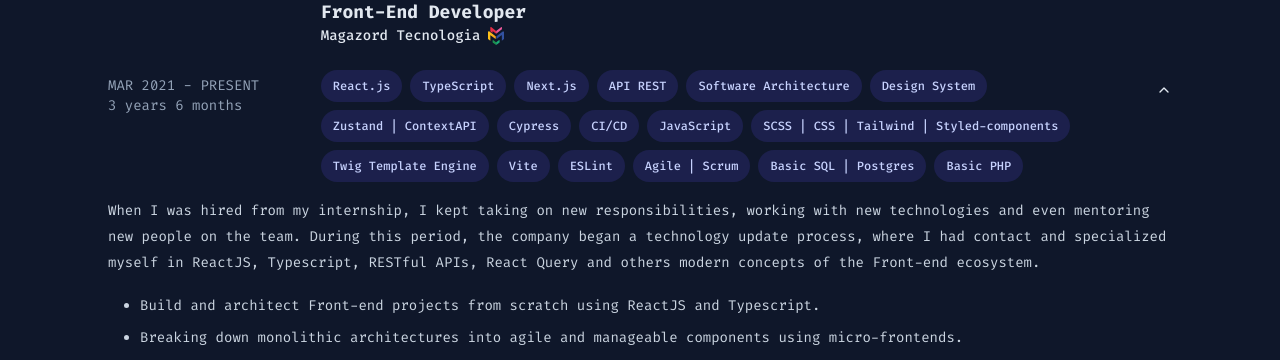
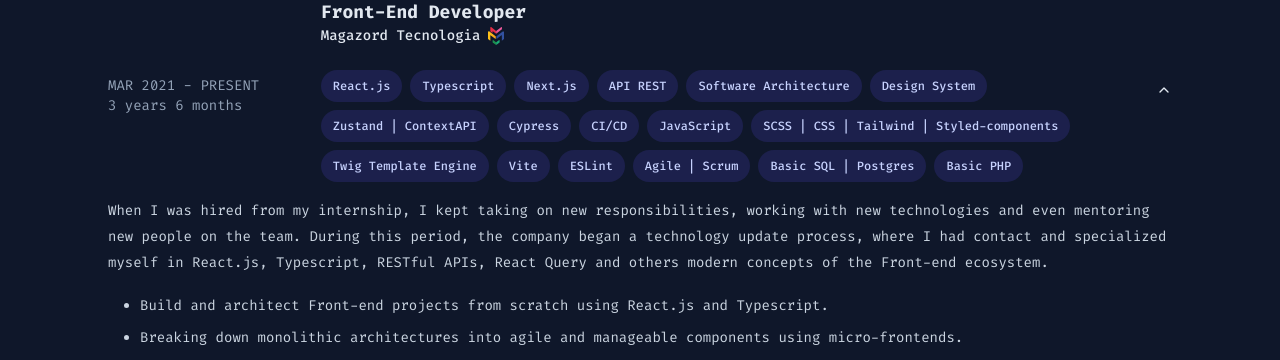
Before and after one commit to lucasdebeterco/lucasdebeterco-dev, a Next.js app: page / in a window 1280 px wide. Both pictures are taken after a click on the button 746 px from the left and 1508 px from the top of the page. Shown: the part 1418-1778 px from the top of the page. Built offline with nearby package versions, Linux system fonts and the light colour scheme.

Commit message:
dt money project

```diff
--- a/src/app/components/about.tsx
+++ b/src/app/components/about.tsx
@@ -14,7 +14,7 @@
                     <div className="flex flex-col gap-4">
                         <h3 className="font-bold">Who am I?</h3>
                         <p className=" text-sm text-zinc-400 [&>b]:text-zinc-100">
-                            I am a developer graduated in Information Systems (Bachelor´s degree) and professional experience in the Front-end development area. I participated in projects with thousands of daily access and also <b>developing applications from scratch to publication</b>, with the objective of achieve the demands of various consumers and retailers in the E-commerce market. I have <b>4 years of professional experience with ReactJS, TypeScript and Twig</b> and great teamwork skills, being responsible for <b>mentoring new people in my Squad</b> multiple times.
+                            I am a developer graduated in Information Systems (Bachelor´s degree) and professional experience in the Front-end development area. I participated in projects with thousands of daily access and also <b>developing applications from scratch to publication</b>, with the objective of achieve the demands of various consumers and retailers in the E-commerce market. I have <b>4 years of professional experience with React.js, Typescript and Twig</b> and great teamwork skills, being responsible for <b>mentoring new people in my Squad</b> multiple times.
                         </p>
                     </div>
                     <div className="flex flex-col gap-4">
--- a/src/app/components/experience.tsx
+++ b/src/app/components/experience.tsx
@@ -34,7 +34,7 @@
 
                                     <ul className="mt-6 flex flex-wrap gap-2 text-xs [&>li]:whitespace-nowrap [&>li]:rounded-full [&>li]:bg-indigo-900/40 [&>li]:px-3 [&>li]:py-2 [&>li]:text-indigo-200">
                                         <li>React.js</li>
-                                        <li>TypeScript</li>
+                                        <li>Typescript</li>
                                         <li>Next.js</li>
                                         <li>API REST</li>
                                         <li>Software Architecture</li>
@@ -56,11 +56,11 @@
                         </div>
                         <AccordionContent>
                             <p className="text-slate-300">
-                                When I was hired from my internship, I kept taking on new responsibilities, working with new technologies and even mentoring new people on the team. During this period, the company began a technology update process, where I had contact and specialized myself in ReactJS, Typescript, RESTful APIs, React Query and others modern concepts of the Front-end ecosystem.
+                                When I was hired from my internship, I kept taking on new responsibilities, working with new technologies and even mentoring new people on the team. During this period, the company began a technology update process, where I had contact and specialized myself in React.js, Typescript, RESTful APIs, React Query and others modern concepts of the Front-end ecosystem.
                             </p>
 
                             <ul className="ml-8 mt-5 flex list-disc flex-col gap-3 text-slate-300">
-                                <li>Build and architect Front-end projects from scratch using ReactJS and Typescript.</li>
+                                <li>Build and architect Front-end projects from scratch using React.js and Typescript.</li>
                                 <li>Breaking down monolithic architectures into agile and manageable components using micro-frontends.</li>
                                 <li>CI/CD practices using AWS Amplify.</li>
                                 <li>Help other developers with pair programming and code reviews.</li>
--- a/src/app/components/projects/data/personal-projects.ts
+++ b/src/app/components/projects/data/personal-projects.ts
@@ -26,7 +26,7 @@
         productionLink: 'https://coffee-delivery.lucasdebeterco.dev',
         tools: [
             'React.js',
-            'TypeScript',
+            'Typescript',
             'Styled-Components',
             'Context-API',
             'React-router-dom',
@@ -35,7 +35,7 @@
     },
     {
         title: 'Letmeask (NLW Together)',
-        description: 'Projeto de uma aplicação em React/TypeScript, com objetivo do desenvolvimento de uma central de salas de perguntas, onde usuários podem criar salas, compartilhar para outras pessoas e cadastrar suas dúvidas. Usuários admins podem dar "Highlight" em uma pergunta ou fechá-la quando estiver respondida. Toda a parte de persistência de dados e deploy foi feita utilizando as ferramentas do Firebase (Realtime Database e Firebase Hosting).',
+        description: 'Projeto de uma aplicação em React/Typescript, com objetivo do desenvolvimento de uma central de salas de perguntas, onde usuários podem criar salas, compartilhar para outras pessoas e cadastrar suas dúvidas. Usuários admins podem dar "Highlight" em uma pergunta ou fechá-la quando estiver respondida. Toda a parte de persistência de dados e deploy foi feita utilizando as ferramentas do Firebase (Realtime Database e Firebase Hosting).',
         imageSrc: [
             '/personal-projects/nlw-together-letmeask/login.png',
             '/personal-projects/nlw-together-letmeask/sala.png'
@@ -45,27 +45,27 @@
         tools: [
             'React.js',
             'Firebase',
-            'TypeScript',
+            'Typescript',
             'Styled-Components'
         ]
     },
     {
         title: 'Blog Router (Alura)',
-        description: 'Projeto básico para praticar os conceitos da bliblioteca de roteamento React Router DOM, a aplicação se trata de um blog pessoal para listagem de artigos em ReactJS e TypeScript.',
+        description: 'Projeto básico para praticar os conceitos da bliblioteca de roteamento React Router DOM, a aplicação se trata de um blog pessoal para listagem de artigos em React.js e Typescript.',
         imageSrc: [
             '/personal-projects/blog-router/home.png',
         ],
         githubLink: 'https://github.com/lucasdebeterco/blog-router-alura',
         tools: [
             'React.js',
-            'TypeScript',
+            'Typescript',
             'CSS-Modules',
-            'React-Router-Dom'
+            'React-router-dom'
         ]
     },
     {
         title: 'Ignite Timer',
-        description: 'Aplicação para gestão de tempo, permite criação de uma tarefa e contagem de tempo gasto no desenvolvimento de cada tarefa. A aplicação foi desenvolvida utilizando ReactJS e Styled Components. Neste projeto, utilizei biblotecas como Zod para validação de tipagens com base em schemas e o Immer para trabalhar com estados imutáveis de forma facilitada',
+        description: 'Aplicação para gestão de tempo, permite criação de uma tarefa e contagem de tempo gasto no desenvolvimento de cada tarefa. A aplicação foi desenvolvida utilizando React.js e Styled Components. Neste projeto, utilizei biblotecas como Zod para validação de tipagens com base em schemas e o Immer para trabalhar com estados imutáveis de forma facilitada',
         imageSrc: [
             '/personal-projects/ignite-timer/task.png',
             '/personal-projects/ignite-timer/task-list.png',
@@ -73,7 +73,7 @@
         githubLink: 'https://github.com/lucasdebeterco/ignite-timer',
         tools: [
             'React.js',
-            'TypeScript',
+            'Typescript',
             'Styled-Components',
             'Zod',
             'Immer',
@@ -91,7 +91,7 @@
         productionLink: 'https://github-blog.lucasdebeterco.dev/',
         tools: [
             'React.js',
-            'TypeScript',
+            'Typescript',
             'Axios',
             'React-Router-Dom',
             'Tailwind-CSS',
@@ -108,9 +108,9 @@
         productionLink: 'https://main.dzgmv8kqwlxwq.amplifyapp.com/',
         tools: [
             'React.js',
-            'TypeScript',
+            'Typescript',
             'Tailwind-CSS',
-            'Local-Storage'
+            'Local-storage'
         ]
     },
     {
@@ -144,7 +144,7 @@
     },
     {
         title: 'Aluroni',
-        description: 'Restaurant application, React, TypeScript and CSS Modules. Application with meals search input, filters by category (pasta, meat..), sorting by price, portion, etc.',
+        description: 'Restaurant application, React, Typescript and CSS Modules. Application with meals search input, filters by category (pasta, meat..), sorting by price, portion, etc.',
         imageSrc: [
             '/personal-projects/aluroni/home.png'
         ],
@@ -197,5 +197,21 @@
             'SASS',
             'Javascript'
         ]
+    },
+    {
+        title: 'DT Money',
+        description: 'This project was made to create a financial control for the user. The user can add their day-to-day financial inflows and outflows. You can also use the search field to filter by specific items or categories. This application was created using React.js and Typescript and Tailwind, the forms were made with react-hook-form and zod for validations.',
+        imageSrc: [
+            '/personal-projects/dt-money/home.png'
+        ],
+        githubLink: 'https://github.com/lucasdebeterco/dt-money',
+        productionLink: 'https://dt-money.lucasdebeterco.dev',
+        tools: [
+            'React.js',
+            'Typescript',
+            'Tailwind',
+            'React-hook-form',
+            'Zod'
+        ]
     }
 ]
--- a/src/app/components/projects/data/professional-achievements.ts
+++ b/src/app/components/projects/data/professional-achievements.ts
@@ -18,7 +18,7 @@
     },
     {
         title: 'Design Central',
-        description: 'Application developed to centralize legacy interfaces present on our e-commerce platform. This application was responsible for grouping plugin listing functionalities, page manipulation, additional code manipulation and general configurations. This application is currently being used by approximately 2500 customers and the main tools used during development were ReactJS, React Query and TailwindCSS and Cypress for testing. As this application runs separately within our old system, I was able to practice and apply some techniques and concepts of micro-frontend architecture.',
+        description: 'Application developed to centralize legacy interfaces present on our e-commerce platform. This application was responsible for grouping plugin listing functionalities, page manipulation, additional code manipulation and general configurations. This application is currently being used by approximately 2500 customers and the main tools used during development were React.js, React Query and TailwindCSS and Cypress for testing. As this application runs separately within our old system, I was able to practice and apply some techniques and concepts of micro-frontend architecture.',
         imageSrc: [
             '/professional-achievements/design-central/home.png',
             '/professional-achievements/design-central/new-page.png',
@@ -28,7 +28,7 @@
     },
     {
         title: 'Order View Interface',
-        description: 'In this application, I created a complete interface for viewing orders received by our customers. This new interface replaced a legacy version and grouped information in one place. We currently have approximately 2100 of our customers using the new order view, this application has been in production for about a year and has received several positive feedbacks. The application was developed using ReactJS and TailwindCSS. One challenge I had in this project was managing the development of an API from scratch to provide data related to the order together with the back-end team. In this project, it is important to highlight that it was the first time that I applied micro-frontend architecture techniques, since this application runs within the system\'s old platform interface. After the screen was released, some research was carried out, which resulted in some positive indicators, such as 90% of users found it easier to find information in the new interface compared to the old one.',
+        description: 'In this application, I created a complete interface for viewing orders received by our customers. This new interface replaced a legacy version and grouped information in one place. We currently have approximately 2100 of our customers using the new order view, this application has been in production for about a year and has received several positive feedbacks. The application was developed using React.js and TailwindCSS. One challenge I had in this project was managing the development of an API from scratch to provide data related to the order together with the back-end team. In this project, it is important to highlight that it was the first time that I applied micro-frontend architecture techniques, since this application runs within the system\'s old platform interface. After the screen was released, some research was carried out, which resulted in some positive indicators, such as 90% of users found it easier to find information in the new interface compared to the old one.',
         imageSrc: [
             '/professional-achievements/order-view-interface/general-info.png',
             '/professional-achievements/order-view-interface/other-info.png'
```
Also changed, not shown: public/personal-projects/dt-money/home.png (added).
